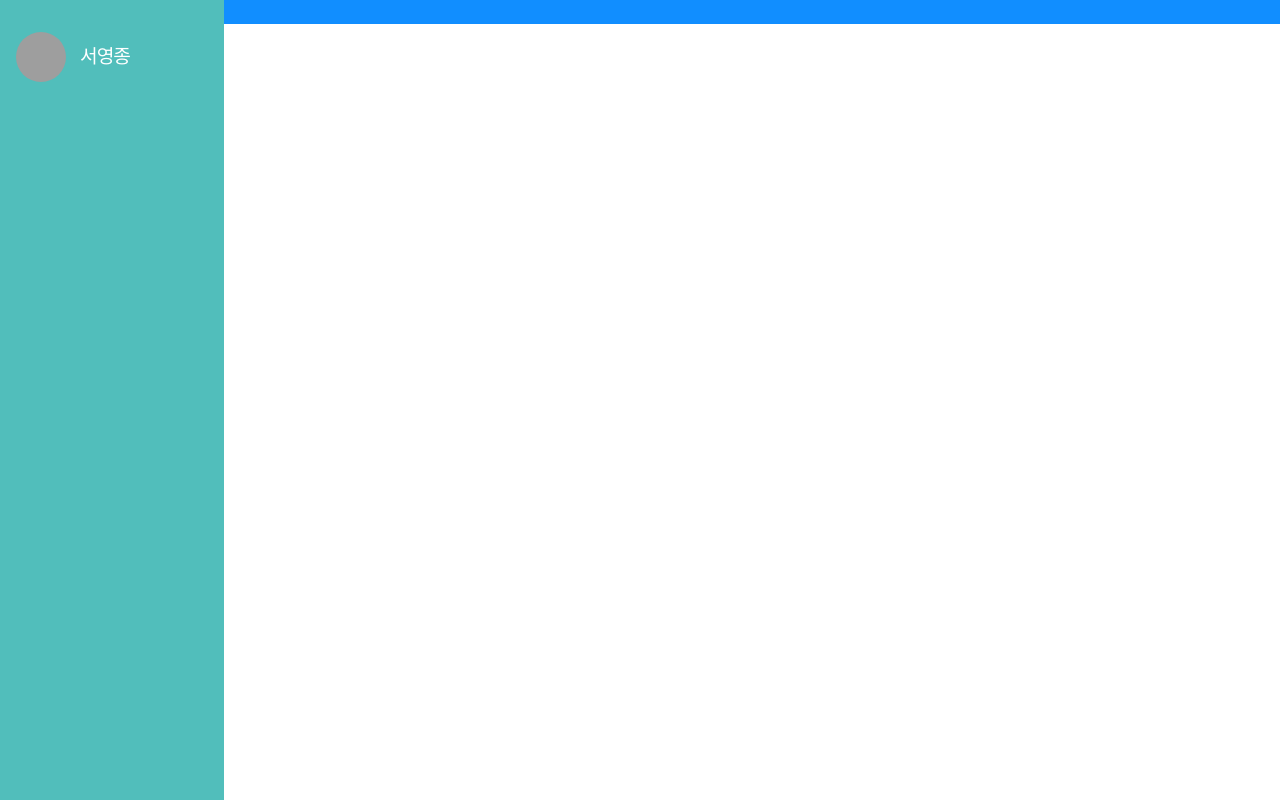
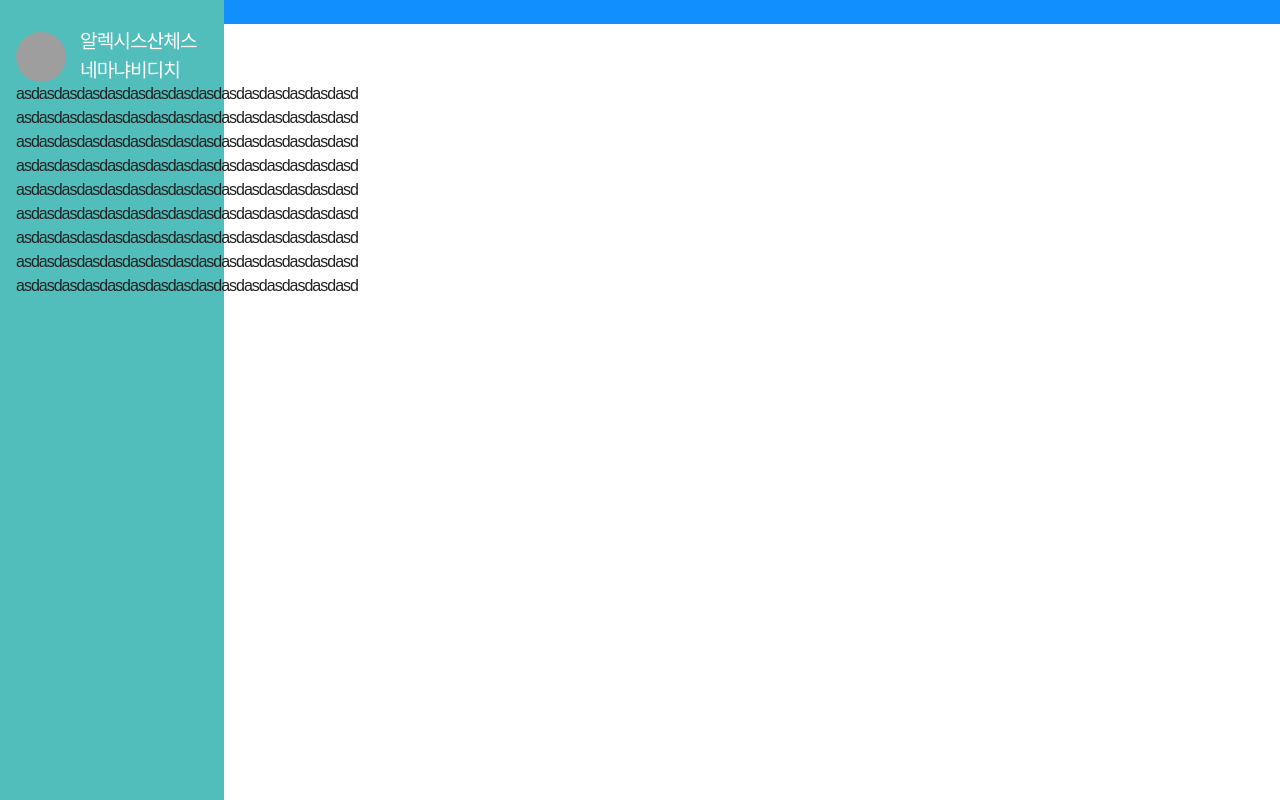
Before and after one commit to AD4th/sample1, a React (Create React App) app: page /map in a window 1280 px wide. Built offline with nearby package versions, Linux system fonts and the light colour scheme; grey boxes are pictures that could not be loaded.

Commit message:
no message

```diff
--- a/src/components/map/index.js
+++ b/src/components/map/index.js
@@ -11,7 +11,20 @@ class Index extends Component {
                 <aside>
                     <div class="user_info">
                         <span class="user_profile" style={profileImg}></span>
-                        <span class="user_name">서영종</span>
+                        <span class="user_name">알렉시스산체스네마냐비디치</span>
+                    </div>
+                    <div class="user_comment">
+                        <ul>
+                            <li><a href="#">asdasdasdasdasdasdasdasdasdasdasdasdasdasdasd</a></li>
+                            <li><a href="#">asdasdasdasdasdasdasdasdasdasdasdasdasdasdasd</a></li>
+                            <li><a href="#">asdasdasdasdasdasdasdasdasdasdasdasdasdasdasd</a></li>
+                            <li><a href="#">asdasdasdasdasdasdasdasdasdasdasdasdasdasdasd</a></li>
+                            <li><a href="#">asdasdasdasdasdasdasdasdasdasdasdasdasdasdasd</a></li>
+                            <li><a href="#">asdasdasdasdasdasdasdasdasdasdasdasdasdasdasd</a></li>
+                            <li><a href="#">asdasdasdasdasdasdasdasdasdasdasdasdasdasdasd</a></li>
+                            <li><a href="#">asdasdasdasdasdasdasdasdasdasdasdasdasdasdasd</a></li>
+                            <li><a href="#">asdasdasdasdasdasdasdasdasdasdasdasdasdasdasd</a></li>
+                        </ul>
                     </div>
                 </aside>
                 <div class="map_content">
```
